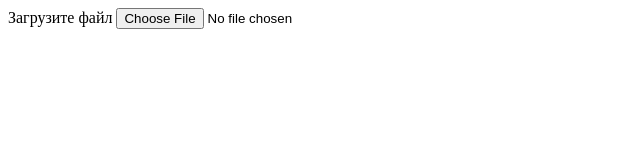
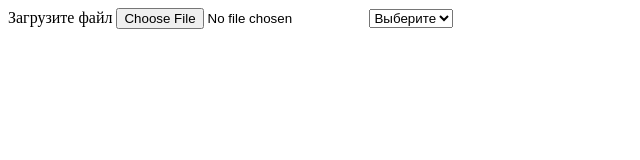
Before and after one commit to raidersk8/testQA, a Vue app: page / in a window 1280 px wide. Shown: the top 160 px of the page, without its empty margins (0-640 px from the left). Built offline with nearby package versions, Linux system fonts and the light colour scheme.

Commit message:
Добавил сохранение загруженных тестов в текущей сессии

```diff
--- a/src/App.vue
+++ b/src/App.vue
@@ -1,10 +1,16 @@
 <template>
 	<upload-list-q-a v-if="!isShowTest" @result="handleResult" />
+	<lists-q-a
+		v-model="selectList"
+		@update:model-value="selectList = $event"
+		:all-lists="allLists"
+	/>
 	<test-q-a v-if="isShowTest" :list="currentList" @finish="handleFinish" />
 </template>
 
 <script lang="ts">
 import { defineComponent } from 'vue';
+import ListsQA from './components/ListsQA.vue';
 import TestQA from './components/TestQA.vue';
 import UploadListQA from './components/UploadListQA.vue';
 
@@ -13,14 +19,19 @@ export default defineComponent({
 
 	components: {
 		UploadListQA,
-		TestQA
+		TestQA,
+		ListsQA,
 	},
 
 	data(): {
 		currentList: QA[],
+		allLists: QAList[],
+		selectList: string,
 	} {
 		return {
 			currentList: [],
+			allLists: [],
+			selectList: '',
 		};
 	},
 
@@ -33,6 +44,10 @@ export default defineComponent({
 	methods: {
 		handleResult({ listName, list }: { listName: string; list: QA[]}):void {
 			this.currentList = list;
+			this.allLists.push({
+				name: listName,
+				list,
+			});
 		},
 
 		handleFinish():void {
--- /dev/null
+++ b/src/components/ListsQA.vue
@@ -0,0 +1,39 @@
+<template>
+	<select v-model="selectList" @change="handleChange">
+		<option disabled value="">Выберите</option>
+		<option v-for="item in allLists" :key="item.name" :value="item.name">
+			{{item.name}}
+		</option>
+	</select>
+</template>
+
+<script lang="ts">
+import { defineComponent } from 'vue';
+
+export default defineComponent({
+	props: {
+		allLists: {
+			type: Array as () => QAList[],
+			default: () => [],
+		},
+		modelValue: {
+			type: String,
+			default: '',
+		},
+	},
+
+	data(): {
+		selectList: string,
+	} {
+		return {
+			selectList: this.modelValue,
+		};
+	},
+
+	methods: {
+		handleChange() {
+			this.$emit('update:model-value', this.selectList);
+		},
+	},
+});
+</script>
--- a/src/interfaces/bootstrap.ts
+++ b/src/interfaces/bootstrap.ts
@@ -6,3 +6,7 @@ interface QA {
 	question: string,
 	answer: string,
 };
+interface QAList {
+	name: string,
+	list: QA[],
+};
```
